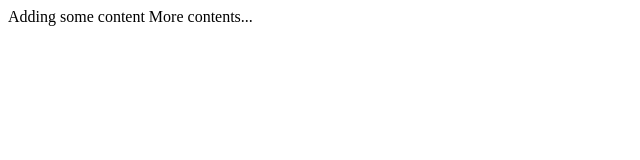
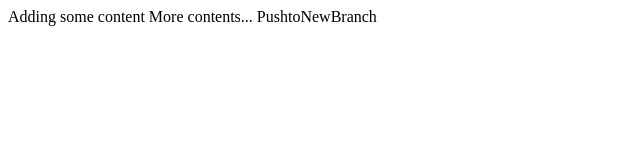
Before and after one commit to pillaikartik10/git-demo, a plain HTML site: page index.html in a window 1280 px wide. Shown: the whole page, without its empty margins (0-640 px from the left). Drawn offline with Linux system fonts and the light colour scheme.

Commit message:
Modified index.html, pushing to new branch

```diff
--- a/index.html
+++ b/index.html
@@ -10,6 +10,7 @@
 
     Adding some content
     More contents...
+    PushtoNewBranch
 
 </body>
 </html>
```
